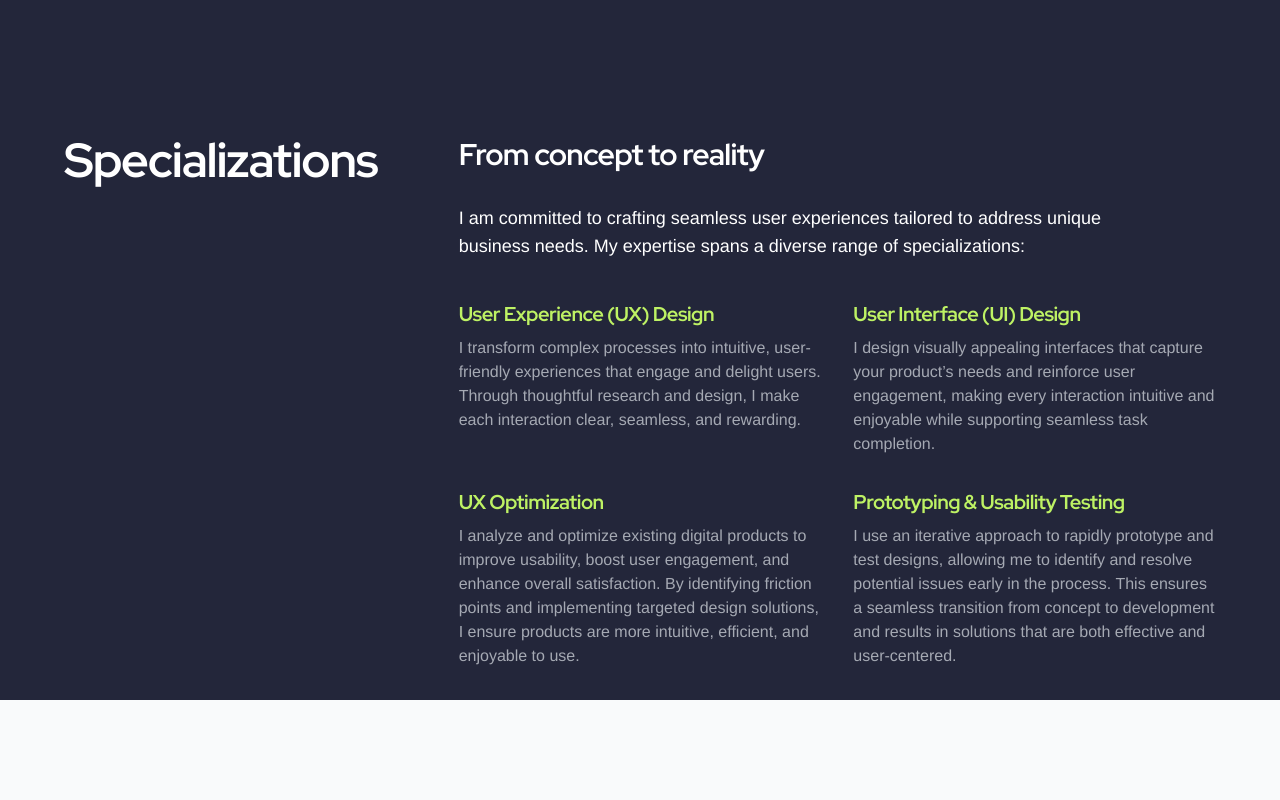
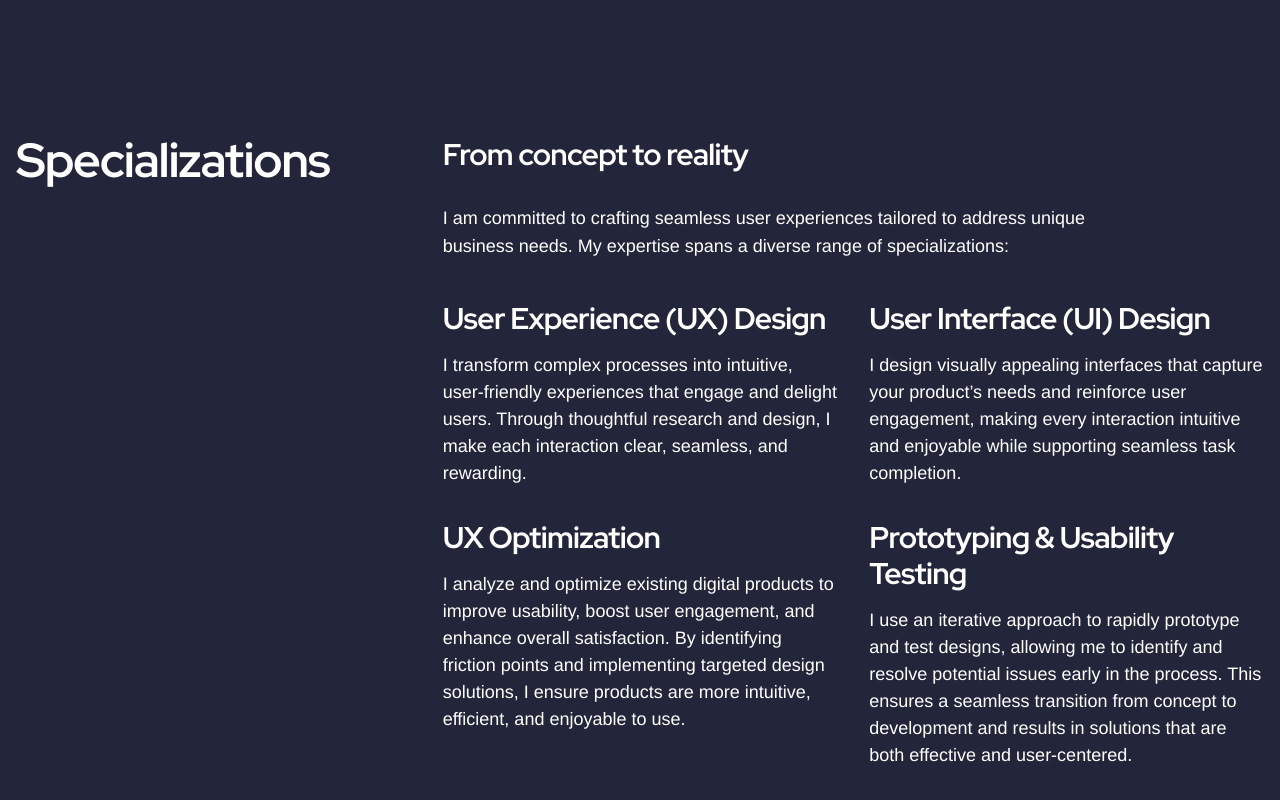
Before and after one commit to JamesYoungUX/jyoung2k_2025, a React (Vite) app: page / in a window 1280 px wide. Shown: the part 1700-2500 px from the top of the page. Before the commit the page ends 2400 px from the top, so only its background shows below. Built offline with nearby package versions, Linux system fonts and the light colour scheme.

Commit message:
Update all pages with consistent background colors and hero sections

```diff
--- a/src/App.tsx
+++ b/src/App.tsx
@@ -47,7 +47,7 @@ function NavParallax() {
   const navLinks = [
     { to: "/case-studies", label: "Case Studies" },
     { to: "/resume", label: "Resume" },
-    { to: "/processes", label: "Processes" },
+    { to: "/processes", label: "Process" },
   ];
 
   const navClasses = isParallaxRoute
@@ -98,7 +98,7 @@ function NavParallax() {
  * Contains background color, navigation, and page routing outlet.
  */
 const Layout = () => (
-  <div className="min-h-screen bg-gray-50">
+  <div className="min-h-screen bg-[#23263a] text-white">
     <NavParallax />
     <main>
       <Outlet />
--- a/src/pages/CaseStudies/CaseStudiesPage.tsx
+++ b/src/pages/CaseStudies/CaseStudiesPage.tsx
@@ -6,12 +6,24 @@ import React from "react";
  */
 const CaseStudiesPage: React.FC = () => {
   return (
-    <div className="max-w-4xl mx-auto py-12 px-4">
-      <h1 className="text-3xl font-extrabold mb-6">Case Studies</h1>
-      <p className="text-lg">
-        Explore detailed case studies of past work, client journeys, and project outcomes.
-      </p>
-      {/* List or link to individual case studies here */}
+    <div className="min-h-screen text-white overflow-hidden" style={{ background: '#23263a' }}>
+      {/* Hero Section */}
+      <div className="relative h-screen flex items-center justify-center z-0 bg-[#23263a]">
+        <div className="relative z-10 px-4 w-full max-w-5xl">
+          <div className="text-left">
+            <h1 className="font-heading text-white text-8xl md:text-9xl lg:text-[180px] xl:text-[200px] mb-2 leading-[0.9]">
+              Case Studies
+            </h1>
+            <p className="text-lg sm:text-xl md:text-3xl text-left mt-2 w-full" style={{ color: 'rgb(58, 255, 253)' }}>
+              Explore detailed case studies of past work, client journeys, and project outcomes.
+            </p>
+          </div>
+        </div>
+      </div>
+      {/* Content Section */}
+      <div className="max-w-4xl mx-auto py-12 px-4">
+        {/* List or link to individual case studies here */}
+      </div>
     </div>
   );
 };
--- a/src/pages/HomePage.tsx
+++ b/src/pages/HomePage.tsx
@@ -32,8 +32,8 @@ const HomePage: React.FC = () => {
           <div className="relative z-10 w-full max-w-7xl px-0 mx-auto">
             <div className="grid grid-cols-1 md:grid-cols-3 gap-8 items-start content-start">
               {/* Left: Large vertical heading */}
-              <div className="flex flex-col items-start md:max-w-xs">
-                <h2 className="text-3xl md:text-4xl lg:text-5xl font-bold text-lime-300 leading-tight">
+              <div className="flex flex-col items-start md:max-w-xs pl-0">
+                <h2 className="text-3xl md:text-4xl lg:text-5xl font-bold text-lime-300 leading-tight text-left">
                   User<br/>Experience<br/>(UX) Design
                 </h2>
               </div>
@@ -127,11 +127,11 @@ const HomePage: React.FC = () => {
       </div>
       {/* Services Section */}
       <section className="w-full bg-[#23263a] py-8 px-4 mt-0">
-        <div className="max-w-6xl mx-auto">
+        <div className="max-w-7xl px-0 mx-auto">
           <div className="grid grid-cols-1 md:grid-cols-3 gap-8 items-start">
             {/* Left: Services heading */}
-            <div className="flex flex-col items-start md:items-start md:justify-start">
-              <h2 className="text-3xl md:text-4xl lg:text-5xl font-bold text-white mb-4">Specializations</h2>
+            <div className="flex flex-col items-start md:items-start md:justify-start pl-0">
+              <h2 className="text-3xl md:text-4xl lg:text-5xl font-bold text-white mb-4 text-left">Specializations</h2>
             </div>
             {/* Right: Services content */}
             <div className="md:col-span-2 flex flex-col">
@@ -139,20 +139,20 @@ const HomePage: React.FC = () => {
               <p className="text-base md:text-lg text-white mb-10 max-w-2xl">I am committed to crafting seamless user experiences tailored to address unique business needs. My expertise spans a diverse range of specializations:</p>
               <div className="grid gap-8 md:grid-cols-2">
                 <div>
-                  <h4 className="text-lime-300 text-xl font-bold mb-2">User Experience (UX) Design</h4>
-                  <p className="text-base text-[rgb(165,169,179)]">I transform complex processes into intuitive, user-friendly experiences that engage and delight users. Through thoughtful research and design, I make each interaction clear, seamless, and rewarding.</p>
+                  <h4 className="text-white text-2xl md:text-3xl font-bold mb-4">User Experience (UX) Design</h4>
+                  <p className="text-[18px] text-white">I transform complex processes into intuitive, user-friendly experiences that engage and delight users. Through thoughtful research and design, I make each interaction clear, seamless, and rewarding.</p>
                 </div>
                 <div>
-                  <h4 className="text-lime-300 text-xl font-bold mb-2">User Interface (UI) Design</h4>
-                  <p className="text-base text-[rgb(165,169,179)]">I design visually appealing interfaces that capture your product’s needs and reinforce user engagement, making every interaction intuitive and enjoyable while supporting seamless task completion.</p>
+                  <h4 className="text-white text-2xl md:text-3xl font-bold mb-4">User Interface (UI) Design</h4>
+                  <p className="text-[18px] text-white">I design visually appealing interfaces that capture your product’s needs and reinforce user engagement, making every interaction intuitive and enjoyable while supporting seamless task completion.</p>
                 </div>
                 <div>
-                  <h4 className="text-lime-300 text-xl font-bold mb-2">UX Optimization</h4>
-                  <p className="text-base text-[rgb(165,169,179)]">I analyze and optimize existing digital products to improve usability, boost user engagement, and enhance overall satisfaction. By identifying friction points and implementing targeted design solutions, I ensure products are more intuitive, efficient, and enjoyable to use.</p>
+                  <h4 className="text-white text-2xl md:text-3xl font-bold mb-4">UX Optimization</h4>
+                  <p className="text-[18px] text-white">I analyze and optimize existing digital products to improve usability, boost user engagement, and enhance overall satisfaction. By identifying friction points and implementing targeted design solutions, I ensure products are more intuitive, efficient, and enjoyable to use.</p>
                 </div>
                 <div>
-                  <h4 className="text-lime-300 text-xl font-bold mb-2">Prototyping & Usability Testing</h4>
-                  <p className="text-base text-[rgb(165,169,179)]">I use an iterative approach to rapidly prototype and test designs, allowing me to identify and resolve potential issues early in the process. This ensures a seamless transition from concept to development and results in solutions that are both effective and user-centered.</p>
+                  <h4 className="text-white text-2xl md:text-3xl font-bold mb-4">Prototyping & Usability Testing</h4>
+                  <p className="text-[18px] text-white">I use an iterative approach to rapidly prototype and test designs, allowing me to identify and resolve potential issues early in the process. This ensures a seamless transition from concept to development and results in solutions that are both effective and user-centered.</p>
                 </div>
               </div>
             </div>
--- a/src/pages/ResumePage.tsx
+++ b/src/pages/ResumePage.tsx
@@ -1,6 +1,7 @@
 import React from "react";
 
 const ResumePage: React.FC = () => (
+  <div className="min-h-screen text-white" style={{ background: '#23263a' }}>
     <div className="max-w-4xl mx-auto py-12 px-4">
       <h1 className="text-3xl font-extrabold mb-6">Resume</h1>
       <p className="text-lg">
@@ -8,6 +9,7 @@ const ResumePage: React.FC = () => (
       </p>
       {/* Add more resume details or embed a PDF here */}
     </div>
+  </div>
 );
 
 export default ResumePage;
```
Lines whose indentation alone changed are shown as unchanged.
